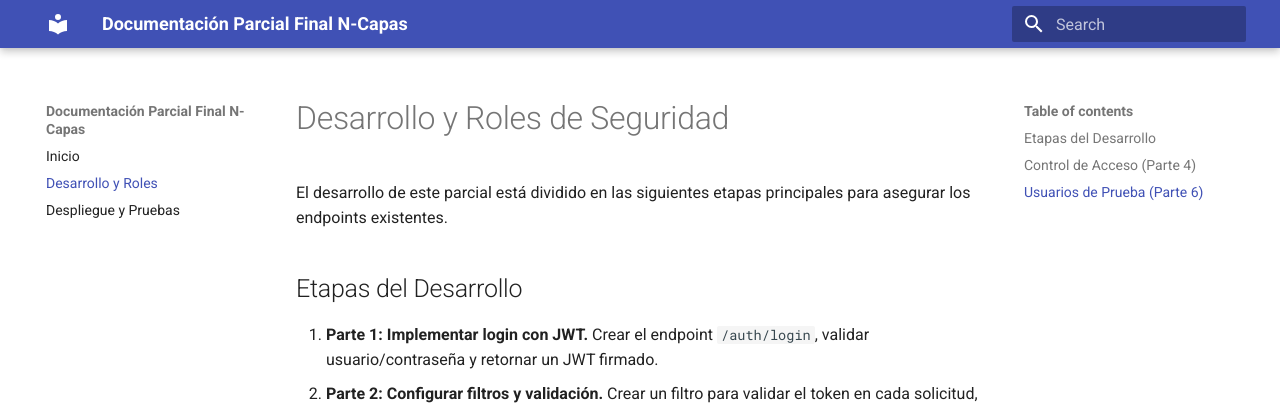
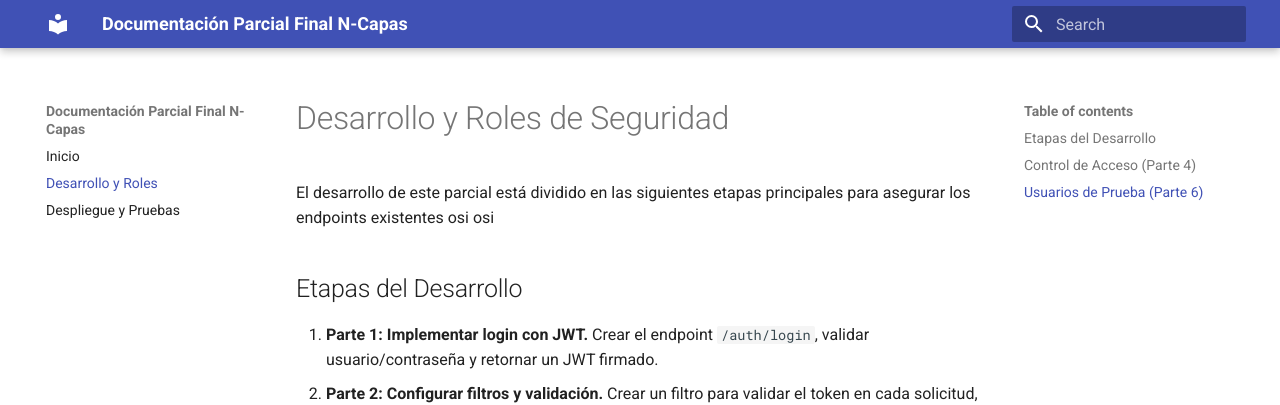
Before and after one commit to JuanNeftaly/ParcialFinalN-Capas, an MkDocs documentation site: the page built from docs/desarrollo.md, in a window 1280 px wide and 1205 px high. Shown: the top 405 px of the window. Built offline with MkDocs 1.6.1 and Material for MkDocs 9.7.7, drawn with Linux system fonts in a browser that asks for light colours.

```diff
--- a/docs/desarrollo.md
+++ b/docs/desarrollo.md
@@ -1,6 +1,6 @@
 # Desarrollo y Roles de Seguridad
 
-El desarrollo de este parcial está dividido en las siguientes etapas principales para asegurar los endpoints existentes.
+El desarrollo de este parcial está dividido en las siguientes etapas principales para asegurar los endpoints existentes osi osi
 
 ## Etapas del Desarrollo
 
```
Also changed, not shown: site/404.html, site/desarrollo/index.html, site/despliegue/index.html, site/img/mapa.png (deleted), site/img/postman-evidencia.png (added), site/index.html, site/search/search_index.json.
